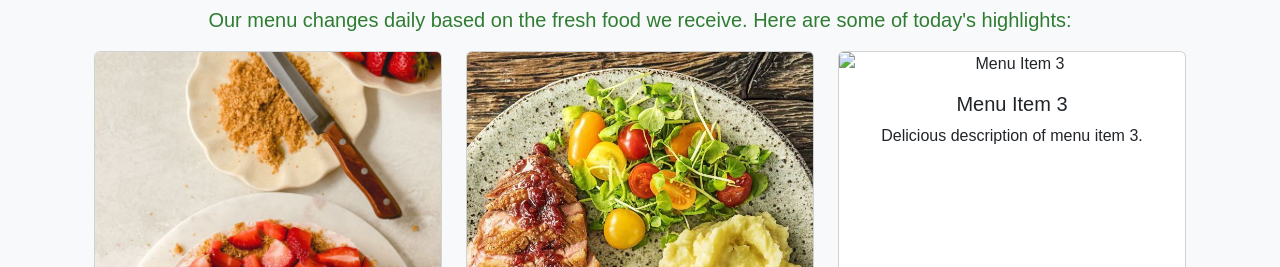
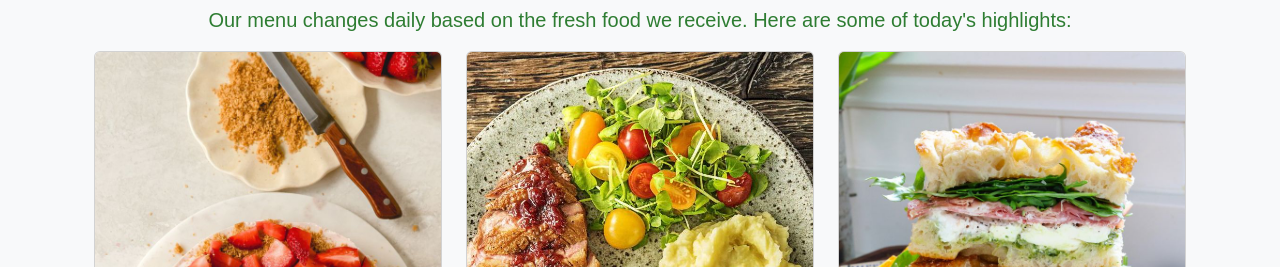
Before and after one commit to klajdi24/Resturant, a plain HTML site: page index.html in a window 1280 px wide. Shown: the part 533-800 px from the top of the page. Drawn offline with Linux system fonts and the light colour scheme.

Commit message:
last images

```diff
--- a/index.html
+++ b/index.html
@@ -105,10 +105,10 @@
                     </div>
                     <div class="col-md-4 mb-4">
                         <div class="card h-100">
-                            <img src="./images/menu3.jpg" class="card-img-top" alt="Menu Item 3">
+                            <img src="./images/Pesto & Prosciutto Italian Focaccia Sandwich.jpeg" class="card-img-top" alt="Menu Item 3">
                             <div class="card-body">
-                                <h5 class="card-title">Menu Item 3</h5>
-                                <p class="card-text">Delicious description of menu item 3.</p>
+                                <h5 class="card-title">Pesto & Prosciutto italian Focaccia Sandwich</h5>
+                                <p class="card-text">Rich, flavorful, fluffy Focaccia layered with fresh greens, cured Italian meats, and creamy burrata for the most dreamy sandwich recipe! This Pesto & Prosciutto Italian Focaccia Sandwich is my go-to lunch that's on repeat, especially for when I've made a batch of focaccia for the week ahead..</p>
                             </div>
                         </div>
                     </div>
```
Also changed, not shown: images/Pesto & Prosciutto Italian Focaccia Sandwich.jpeg (added).
